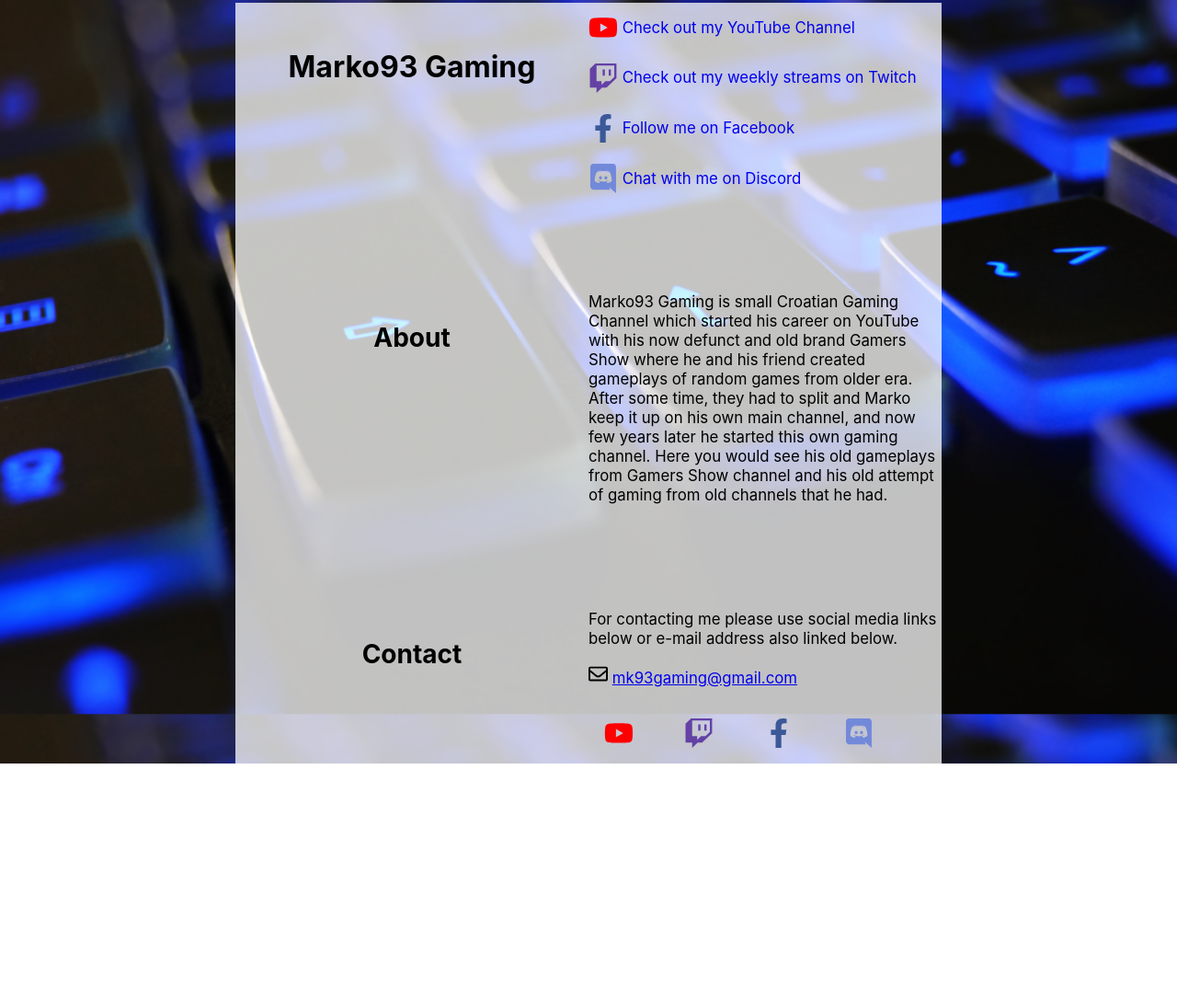
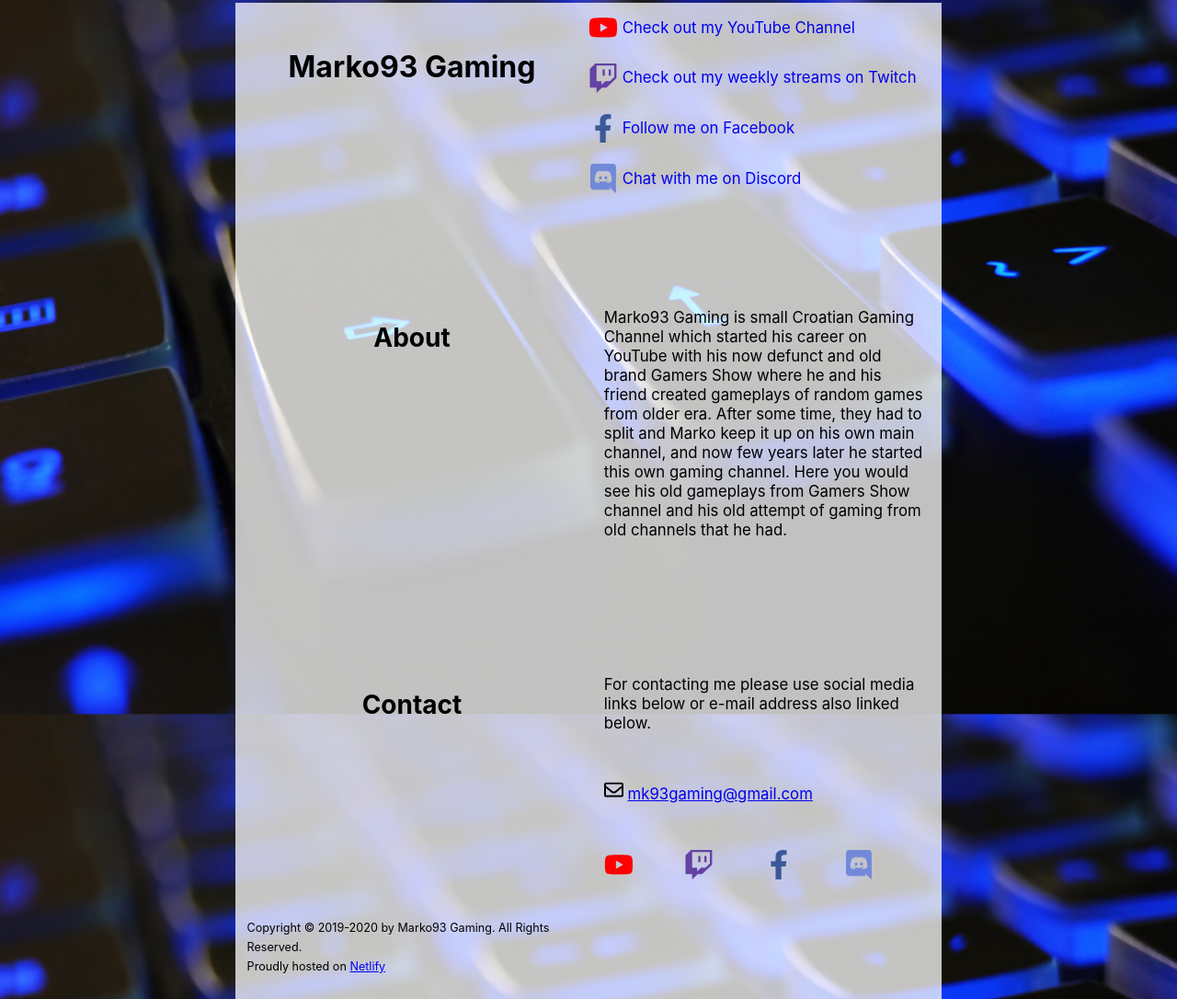
Before and after one commit to idzan/mk93gaming, a plain HTML site: page index.html in a window 1280 px wide. Shown: the part 77-1163 px from the top of the page at 92% size. Before the commit the page ends 907 px from the top, so only its background shows below. Drawn offline with Linux system fonts and the light colour scheme.

Commit message:
Added Copyright and fixed some paddings

```diff
--- a/index.html
+++ b/index.html
@@ -78,7 +78,10 @@
                     </svg>
                 </a>
             </div>
-
+           <p class="copyright">
+               Copyright &copy; 2019-2020 by Marko93 Gaming. All Rights Reserved. <br>
+               Proudly hosted on <a href="https://netlify.com" target="_blank" rel="noopener noreferrer">Netlify</a>
+            </p>
         </section>
     </main>
 </body>
--- a/scss/main.scss
+++ b/scss/main.scss
@@ -62,6 +62,9 @@ main {
     display: grid;
     grid-template-columns: 1fr 1fr;
     padding-top: 10vh;
+    p {
+        padding: 1em;
+    }
     h2 {
         text-align: center;
         padding: 2rem;
@@ -73,6 +76,9 @@ main {
     display: grid;
     grid-template-columns: 1fr 1fr;
     padding-top: 10vh;
+    p {
+        padding: 1em;
+    }
     .social-links {
         display: inline-flex;
         padding: 1em;
@@ -82,6 +88,9 @@ main {
         text-align: center;
         padding: 2rem;
         font-size: 1.75rem;
+    }
+    .copyright {
+        font-size: 0.75em;
     }
 }
 @media (max-width: 1025px) {
```
Also changed, not shown: css/main.css.
